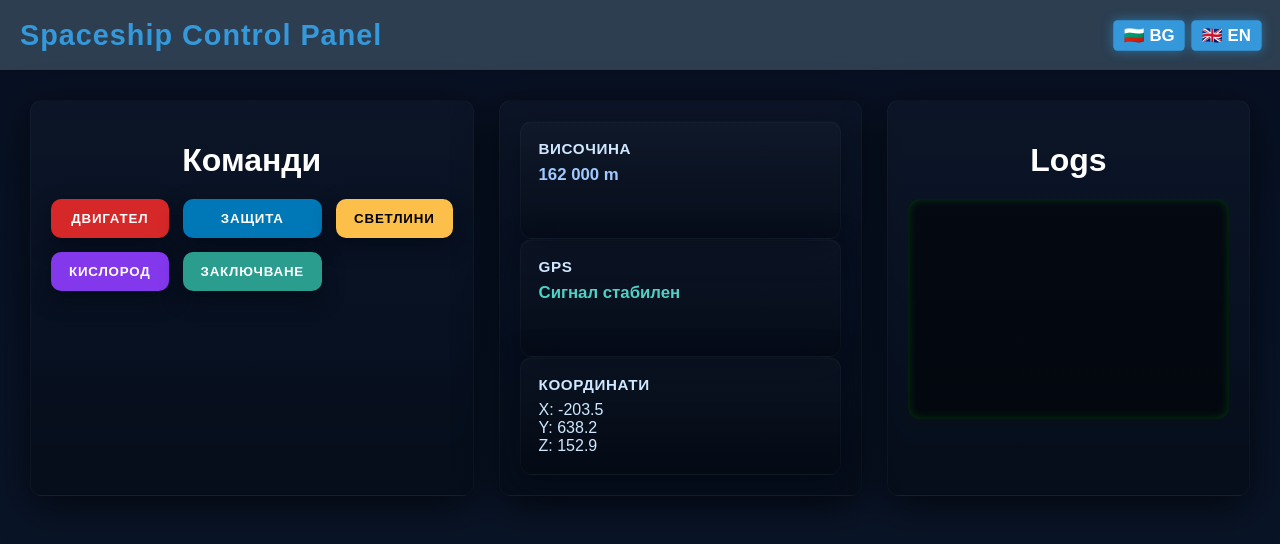
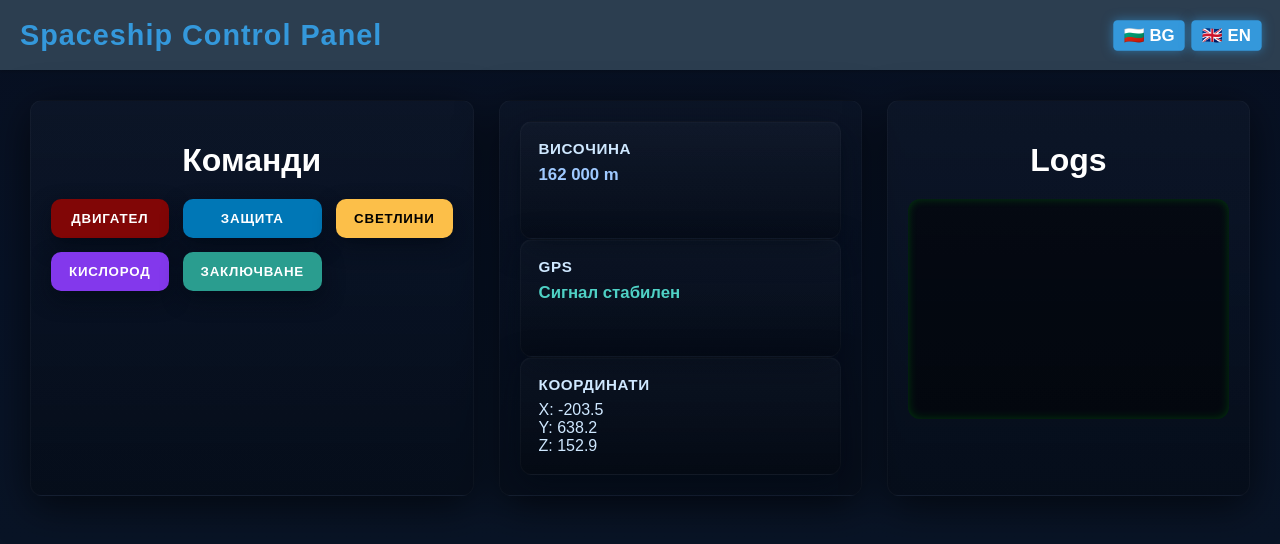
Before and after one commit to EmeraldGG-Dev/Proekt-po-codewars, a plain HTML site: page index.html in a window 1280 px wide. Drawn offline with Linux system fonts and the light colour scheme; a script that the page names is missing.

Commit message:
Сменяне на по-тъмен червен цвят

```diff
--- a/index.html
+++ b/index.html
@@ -102,7 +102,7 @@
 				transform: translateY(-3px);
 				box-shadow: 0 0 12px rgba(255,255,255,0.5);
 			}
-			.red    { background:#d62828; }
+			.red    { background:#810606; }
 			.blue   { background:#0077b6; }
 			.yellow { background:#fcbf49; color:black; }
 			.green  { background:#2a9d8f; }
```
